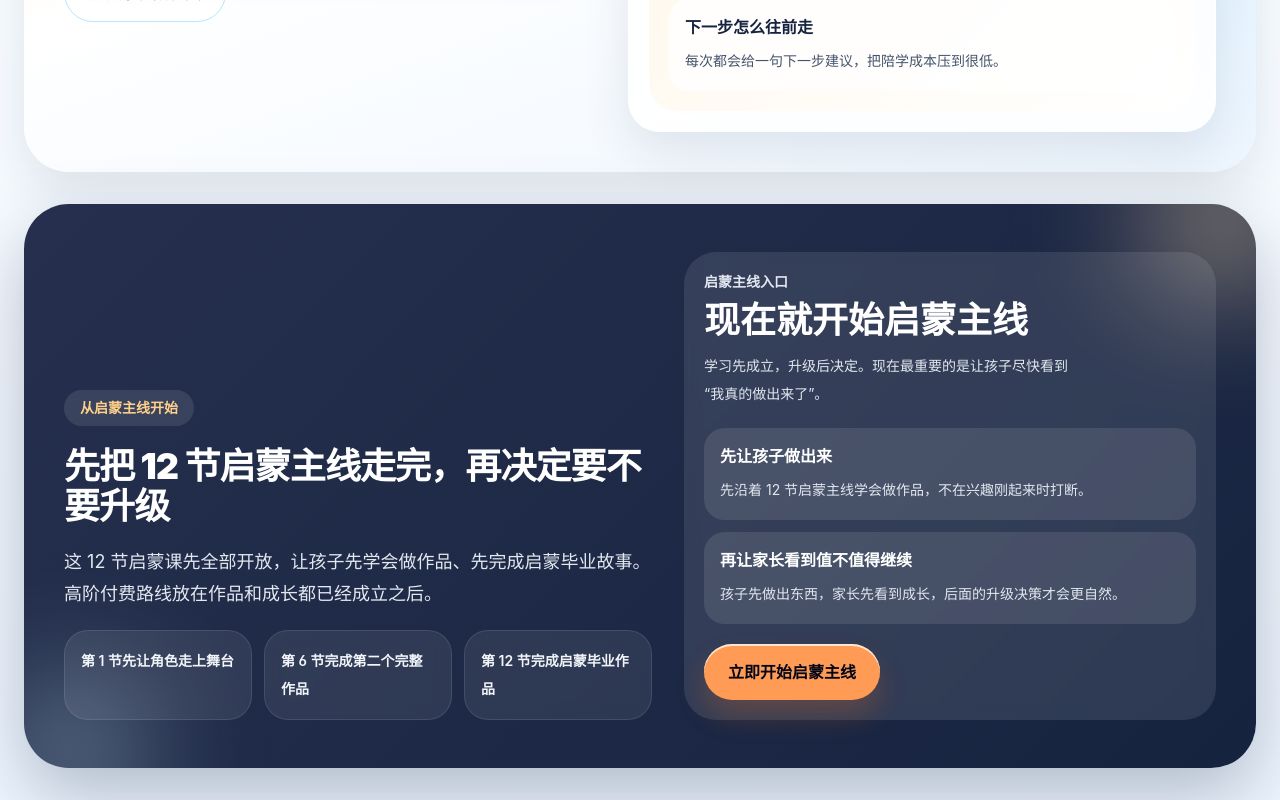
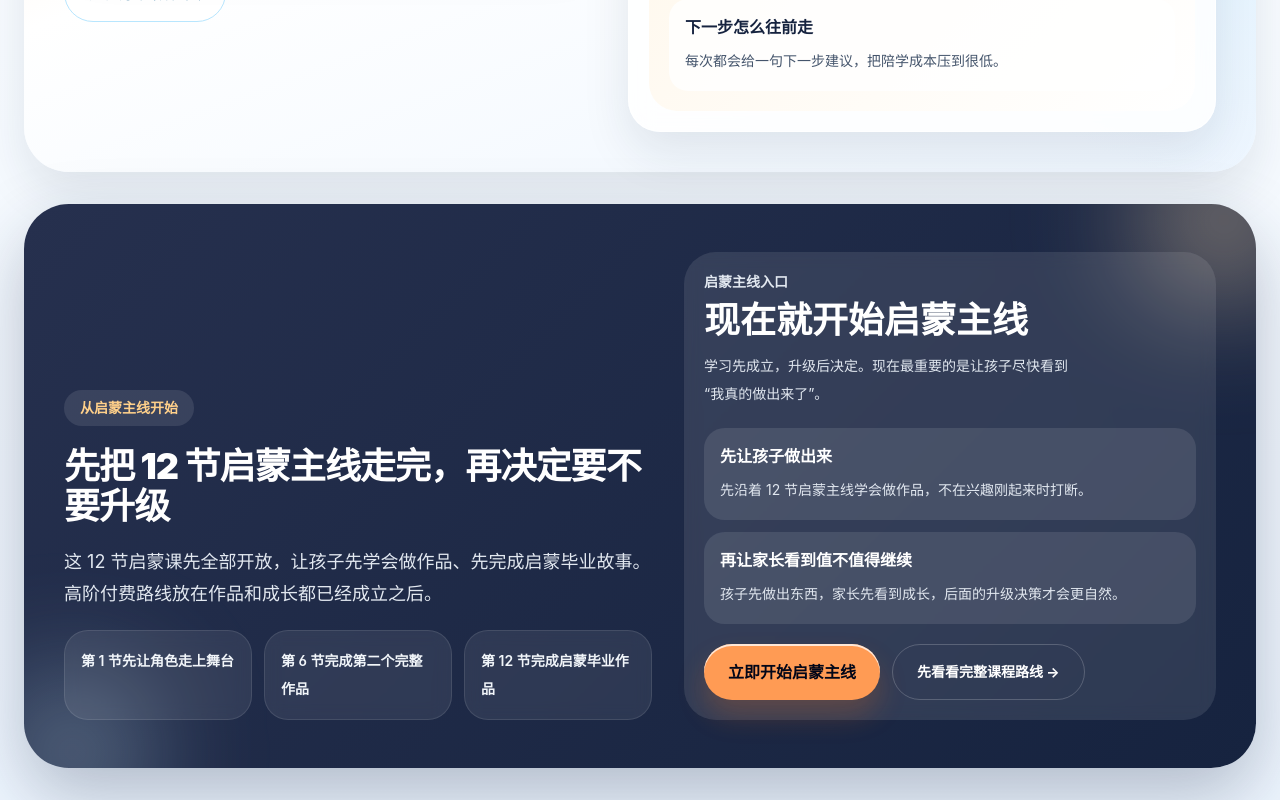
Before and after one commit to HelloMrDuan/kidsCoding, a Next.js app in the folder apps/web/: page / in a window 1280 px wide. Shown: the part 2148-2948 px from the top of the page. Built offline with nearby package versions, Linux system fonts and the light colour scheme.

Commit message:
test(curriculum): verify safe catalog API and link existing learning/admin entries

```diff
--- a/apps/web/src/app/admin/lessons/[lessonId]/page.tsx
+++ b/apps/web/src/app/admin/lessons/[lessonId]/page.tsx
@@ -1,3 +1,5 @@
+import Link from 'next/link'
+
 import { notFound, redirect } from 'next/navigation'
 
 import { assertAdminUser } from '@/features/admin/admin-auth'
@@ -36,6 +38,7 @@ export default async function AdminLessonPage({
   return (
     <main className="min-h-screen bg-[#fffaf2] px-6 py-8">
       <section className="mx-auto max-w-5xl space-y-6">
+        <Link href={`/admin/catalog/${lessonId}`} className="inline-flex rounded-full bg-emerald-50 px-5 py-3 text-sm font-bold text-emerald-800 transition hover:bg-emerald-100" data-testid="admin-lesson-open-guide">查看此课的完整教案与评价标准 →</Link>
         <LessonEditor
           lesson={pageData.lesson}
           draftUpdatedAt={pageData.draftUpdatedAt}
--- a/apps/web/src/features/marketing/trial-cta.tsx
+++ b/apps/web/src/features/marketing/trial-cta.tsx
@@ -68,12 +68,17 @@ export function TrialCta() {
             ))}
           </div>
 
-          <Link
-            className="kc-button-3d mt-5 inline-flex items-center justify-center bg-[#ff9b54] px-6 py-4 text-base font-black text-slate-950 transition hover:bg-[#ffb16f]"
-            href="/onboarding/age"
-          >
-            立即开始启蒙主线
-          </Link>
+          <div className="mt-5 flex flex-wrap gap-3">
+            <Link
+              className="kc-button-3d inline-flex items-center justify-center bg-[#ff9b54] px-6 py-4 text-base font-black text-slate-950 transition hover:bg-[#ffb16f]"
+              href="/onboarding/age"
+            >
+              立即开始启蒙主线
+            </Link>
+            <Link href="/learn/catalog" className="inline-flex items-center rounded-full border border-white/20 px-6 py-4 text-sm font-bold text-white transition hover:bg-white/10" data-testid="home-catalog-entry">
+              先看看完整课程路线 →
+            </Link>
+          </div>
         </div>
       </div>
     </section>
```
Also changed, not shown: 1 other file (tests, documents, lock files or other folders).
